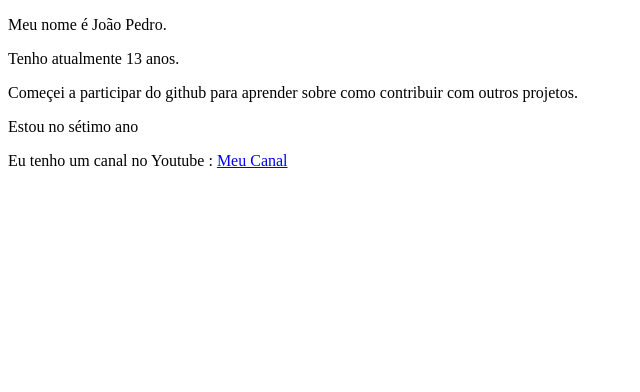
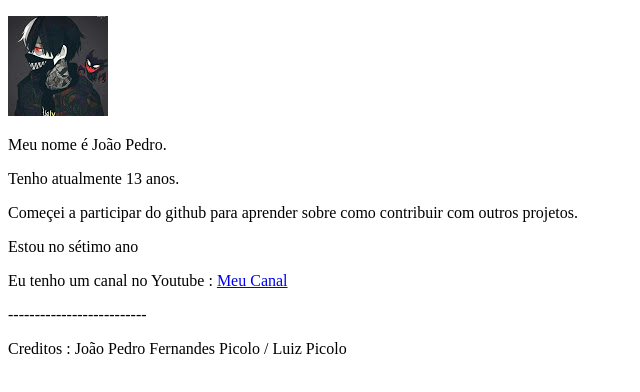
Before and after one commit to luizpicolo/joaopedropicolo.github.io, a plain HTML site: page index.html in a window 1280 px wide. Shown: the whole page, without its empty margins (0-640 px from the left). Drawn offline with Linux system fonts and the light colour scheme.

Commit message:
Adicionado creditos e imagem do canal

```diff
--- a/index.html
+++ b/index.html
@@ -7,10 +7,13 @@
     <title>Document</title>
 </head>
 <body>
+    <p> <img src="imagens/unnamed.jpg" alt="" srcset=""> </p>
     <p>Meu nome é João Pedro.</p>
     <p>Tenho atualmente 13 anos.</p>
     <p>Começei a participar do github para aprender sobre como contribuir com outros projetos.</p>
     <p>Estou no sétimo ano</p>
-    <p>Eu tenho um canal no Youtube : <a href='https://www.youtube.com/channel/UCR605Ji86dzvd5x8OcTdP8g?view_as=subscriberss'>Meu Canal</a href=''> </p>
+    <p>Eu tenho um canal no Youtube : <a href='https://www.youtube.com/channel/UCR605Ji86dzvd5x8OcTdP8g?view_as=subscriberss'>Meu Canal</a> </p>
+    <p>--------------------------</p>
+    <p>Creditos : João Pedro Fernandes Picolo / Luiz Picolo</p>
 </body>
 </html>
```
Also changed, not shown: imagens/unnamed.jpg (added).
